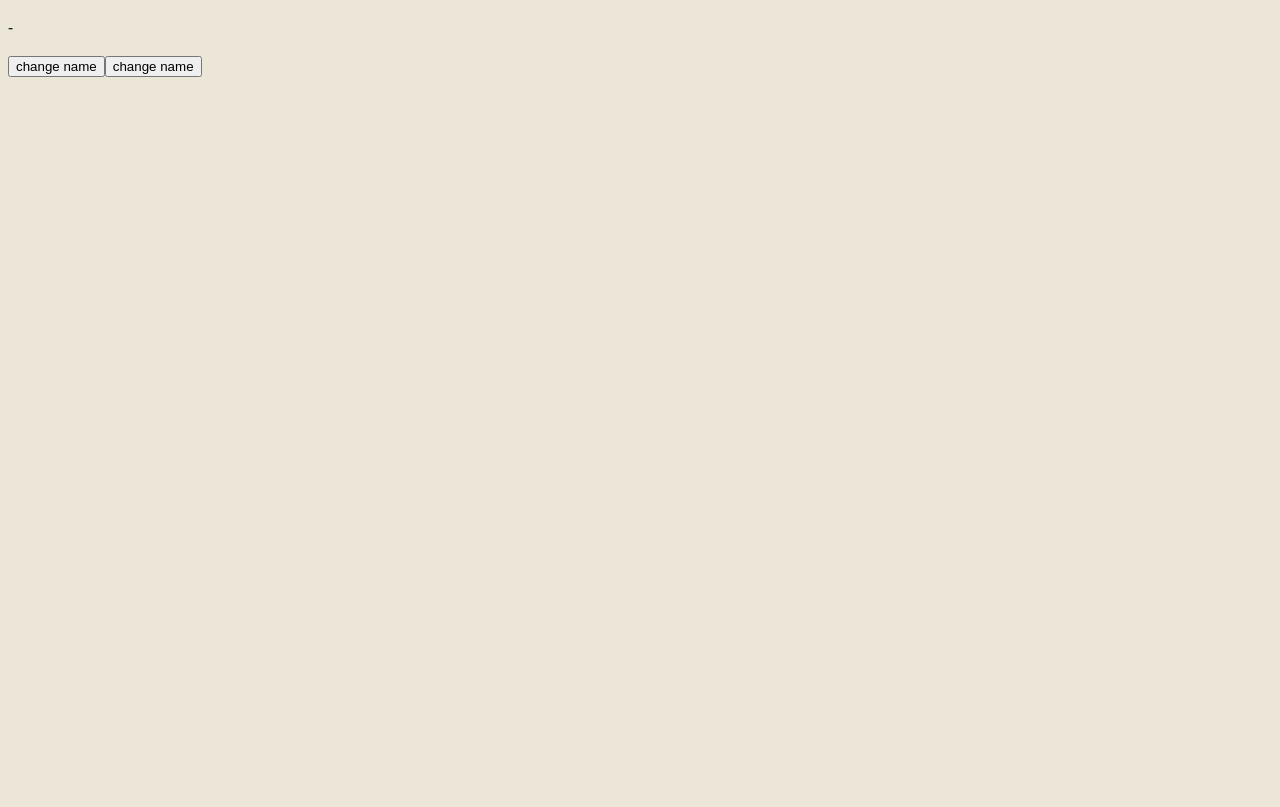
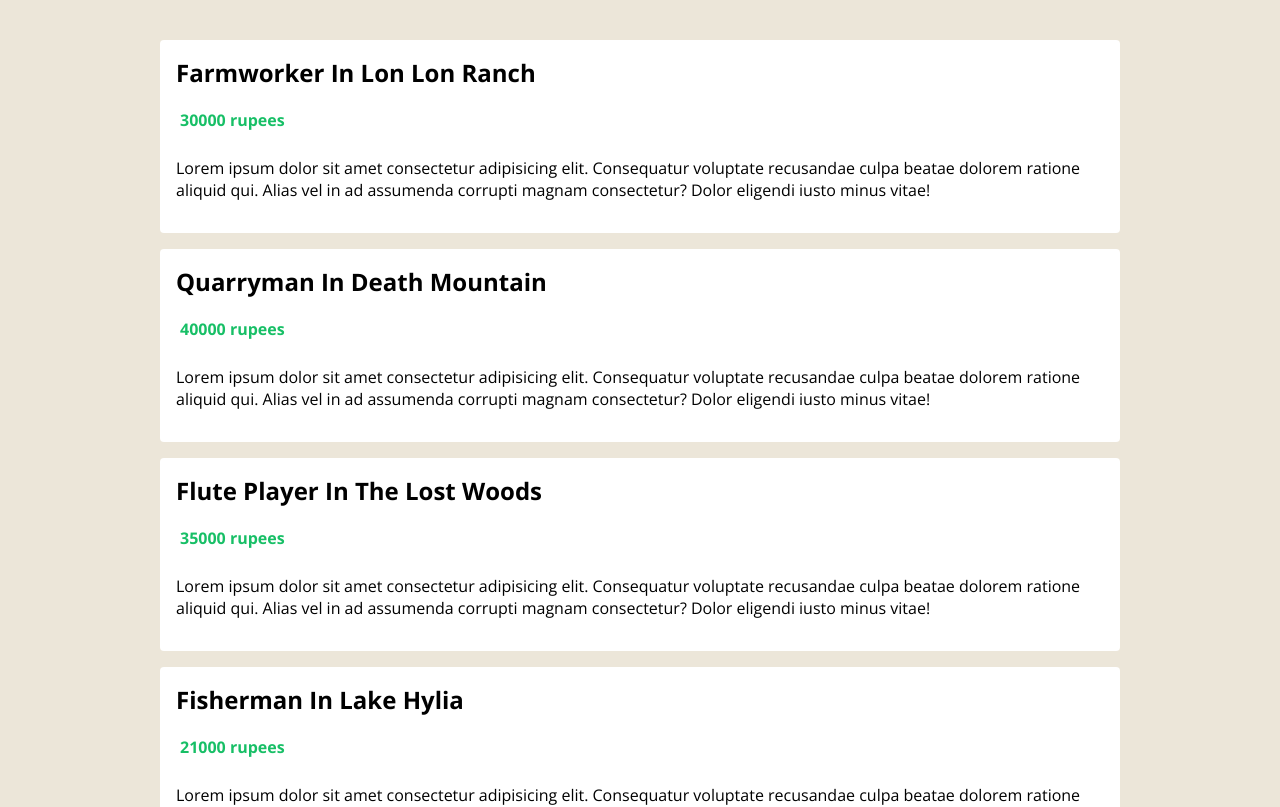
Before and after one commit to mattyricks/ts-vue3-hyrule-jobs, a Vue app: page / in a window 1280 px wide. Shown: the top 807 px of the page. Built offline with nearby package versions, Linux system fonts and the light colour scheme.

Commit message:
creates JobList component, adds jobs array to App.vue, passes as props to JobList component, styles JobList elements

```diff
--- a/src/App.vue
+++ b/src/App.vue
@@ -1,42 +1,47 @@
 <template>
-  <div class="app">
-    <p>{{ name }} - {{ age }}</p>
-
-    <button @click="changeName('Zelda')">change name</button>
-
-    <button @click="changeAge(35)">change name</button>
-  </div>
+  <div class="app"><JobList :jobs="jobs" /></div>
 </template>
 
 <script lang="ts">
-import { defineComponent, reactive, ref, toRefs } from "vue";
+import { defineComponent, ref } from "vue";
+import Job from "./types/Job";
+import JobList from "./components/JobList.vue";
 
 export default defineComponent({
   name: "App",
-  components: {},
+  components: { JobList },
   setup() {
-    // const state = reactive({
-    //   name: "Link",
-    //   age: 25 as string | number,
-    // });
+    const jobs = ref<Job[]>([
+      {
+        title: "farmworker",
+        location: "lon lon ranch",
+        salary: 30000,
+        id: "1",
+      },
+      {
+        title: "quarryman",
+        location: "death mountain",
+        salary: 40000,
+        id: "2",
+      },
+      {
+        title: "flute player",
+        location: "the lost woods",
+        salary: 35000,
+        id: "3",
+      },
+      { title: "fisherman", location: "lake hylia", salary: 21000, id: "4" },
+      {
+        title: "prison guard",
+        location: "gerudo valley",
+        salary: 32000,
+        id: "5",
+      },
+    ]);
 
-    // state.name = "Matty";
-
-    // return { ...toRefs(state) };
-
-    const name = ref("Link");
-    const age = ref<number | string>(32);
-  },
-
-  methods: {
-    changeName(name: string) {
-      this.name = name;
-      return name;
-    },
-    changeAge(age: number | string) {
-      this.age = age;
-      return age;
-    },
+    return {
+      jobs,
+    };
   },
 });
 </script>
--- /dev/null
+++ b/src/components/JobList.vue
@@ -0,0 +1,68 @@
+<template>
+  <div class="job-list">
+    <ul>
+      <li v-for="job in jobs" :key="job.id">
+        <h2>{{ job.title }} in {{ job.location }}</h2>
+
+        <div class="salary">
+          <p>{{ job.salary }} rupees</p>
+        </div>
+
+        <div class="description">
+          <p>
+            Lorem ipsum dolor sit amet consectetur adipisicing elit. Consequatur
+            voluptate recusandae culpa beatae dolorem ratione aliquid qui. Alias
+            vel in ad assumenda corrupti magnam consectetur? Dolor eligendi
+            iusto minus vitae!
+          </p>
+        </div>
+      </li>
+    </ul>
+  </div>
+</template>
+
+<script lang="ts">
+import { defineComponent, PropType } from "vue";
+import Job from "@/types/Job";
+
+export default defineComponent({
+  props: {
+    jobs: {
+      required: true,
+      type: Array as PropType<Job[]>,
+    },
+  },
+});
+</script>
+
+<style scoped>
+.job-list {
+  max-width: 960px;
+  margin: 40px auto;
+}
+.job-list ul {
+  padding: 0;
+}
+.job-list li {
+  list-style-type: none;
+  background: white;
+  padding: 16px;
+  margin: 16px 0;
+  border-radius: 4px;
+}
+.job-list h2 {
+  margin: 0 0 10px;
+  text-transform: capitalize;
+}
+.salary {
+  display: flex;
+}
+.salary img {
+  width: 30px;
+}
+.salary p {
+  color: #17bf66;
+  font-weight: bold;
+  margin: 10px 4px;
+}
+</style>
```
